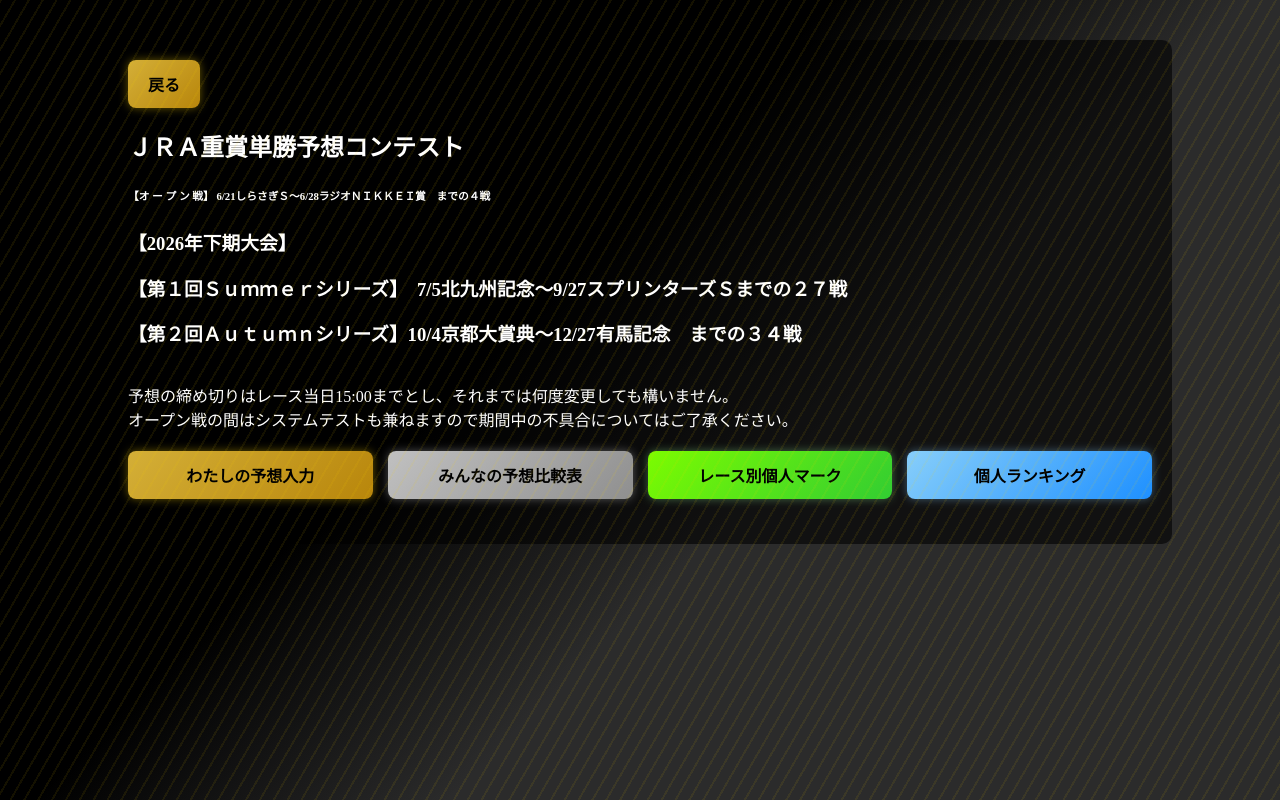
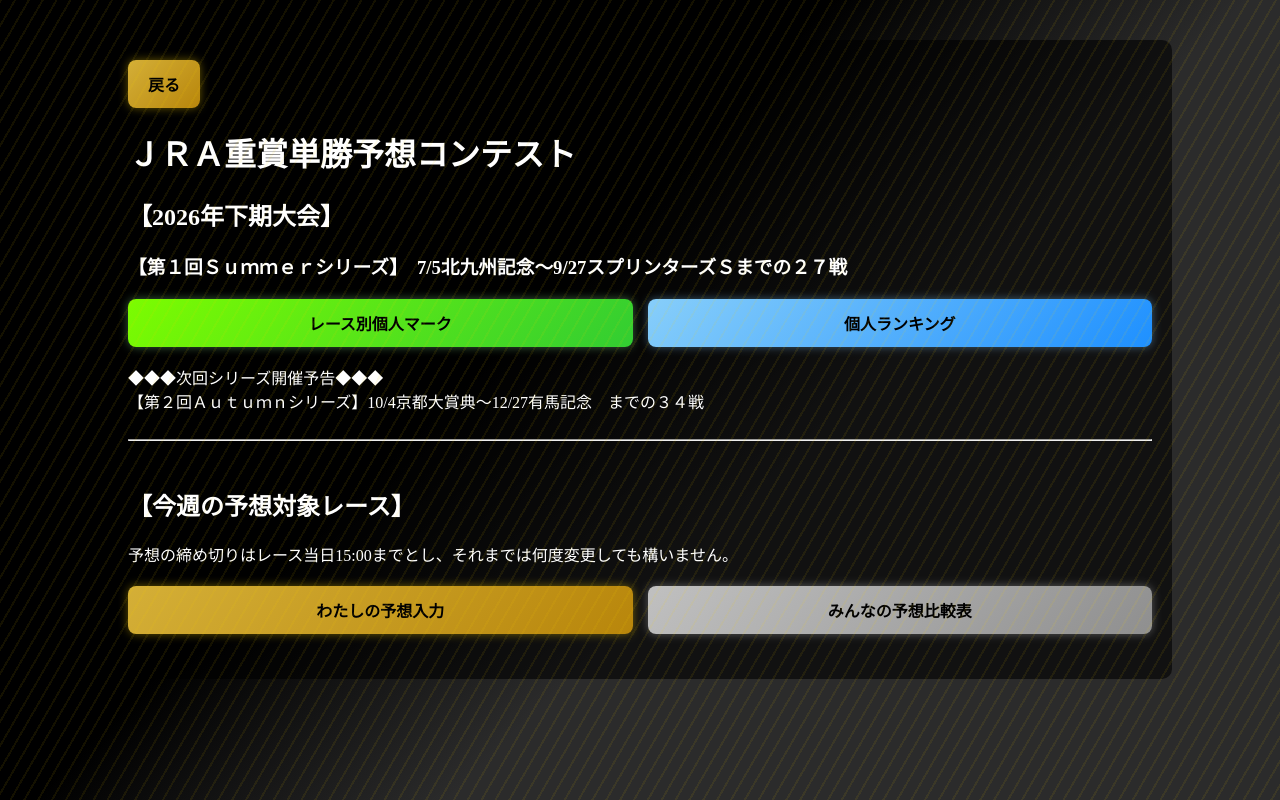
Before and after one commit to udonpakupaku2823-Sakipapa/umao2026-flask, a Flask app: page /contest in a window 1280 px wide. Run offline with Flask 3, Linux system fonts and the light colour scheme; data that the repository does not hold is empty.

Commit message:
Add files via upload

```diff
--- a/templates/contest_select.html
+++ b/templates/contest_select.html
@@ -113,17 +113,65 @@
 
     <button onclick="location.href='/'">戻る</button>
 
-    <h2>ＪＲＡ重賞単勝予想コンテスト</h2>
+    <h1>ＪＲＡ重賞単勝予想コンテスト</h1>
 
     <div style="margin-top:20px;">
-    <h6>【オ ー プ ン 戦】 6/21しらさぎＳ～6/28ラジオＮＩＫＫＥＩ賞　までの４戦<br>
-    <h3>【2026年下期大会】</h3>
+    <h2>【2026年下期大会】</h2>
     <h3>【第１回Ｓｕｍｍｅｒシリーズ】　7/5北九州記念～9/27スプリンターズＳまでの２７戦</h3>
-    <h3>【第２回Ａｕｔｕｍｎシリーズ】10/4京都大賞典～12/27有馬記念　までの３４戦</h3><br>
-    予想の締め切りはレース当日15:00までとし、それまでは何度変更しても構いません。<br>
-    オープン戦の間はシステムテストも兼ねますので期間中の不具合についてはご了承ください。<br></h6>
+
+
 </div>
 
+<div style="margin-top:20px; display:flex; gap:15px;">
+    <!-- レース別個人マーク（明るい緑） -->
+    <button type="button" onclick="location.href='/marks_list'"
+        style="
+            background: linear-gradient(135deg, #7CFC00, #32CD32);
+            color:#000;
+            font-weight:bold;
+            padding:12px 20px;
+            border:none;
+            border-radius:8px;
+            cursor:pointer;
+            font-size:16px;
+            box-shadow:0 0 10px rgba(144,238,144,0.4);
+            flex:1;
+        ">
+        レース別個人マーク
+    </button>
+
+    <!-- 個人ランキング（明るい青） -->
+    <button type="button" onclick="location.href='/ranking'"
+        style="
+            background: linear-gradient(135deg, #87CEFA, #1E90FF);
+            color:#000;
+            font-weight:bold;
+            padding:12px 20px;
+            border:none;
+            border-radius:8px;
+            cursor:pointer;
+            font-size:16px;
+            box-shadow:0 0 10px rgba(135,206,250,0.4);
+            flex:1;
+        ">
+        個人ランキング
+    </button>
+
+</div>
+
+<br>
+     ◆◆◆次回シリーズ開催予告◆◆◆<br>
+    【第２回Ａｕｔｕｍｎシリーズ】10/4京都大賞典～12/27有馬記念　までの３４戦<br>
+
+<br>
+<hr>
+<br>
+
+<div>
+    <h2>【今週の予想対象レース】</h2>
+    予想の締め切りはレース当日15:00までとし、それまでは何度変更しても構いません。<br>
+
+</div>
 
 
 <div style="margin-top:20px; display:flex; gap:15px;">
@@ -159,40 +207,6 @@
             flex:1;
         ">
         みんなの予想比較表
-            </button>
-
-            <!-- レース別個人マーク（明るい緑） -->
-            <button type="button" onclick="location.href='/marks_list'"
-                style="
-                    background: linear-gradient(135deg, #7CFC00, #32CD32);
-                    color:#000;
-                    font-weight:bold;
-                    padding:12px 20px;
-                    border:none;
-                    border-radius:8px;
-                    cursor:pointer;
-                    font-size:16px;
-                    box-shadow:0 0 10px rgba(144,238,144,0.4);
-                    flex:1;
-                ">
-                レース別個人マーク
-            </button>
-
-            <!-- 個人ランキング（明るい青） -->
-            <button type="button" onclick="location.href='/ranking'"
-                style="
-                    background: linear-gradient(135deg, #87CEFA, #1E90FF);
-                    color:#000;
-                    font-weight:bold;
-                    padding:12px 20px;
-                    border:none;
-                    border-radius:8px;
-                    cursor:pointer;
-                    font-size:16px;
-                    box-shadow:0 0 10px rgba(135,206,250,0.4);
-                    flex:1;
-                ">
-                個人ランキング
     </button>
 
 </div>
```
Also changed, not shown: templates/index.html (+26 -10 lines), templates/marks.html (+25 -7 lines). Lines whose indentation alone changed are shown as unchanged.
